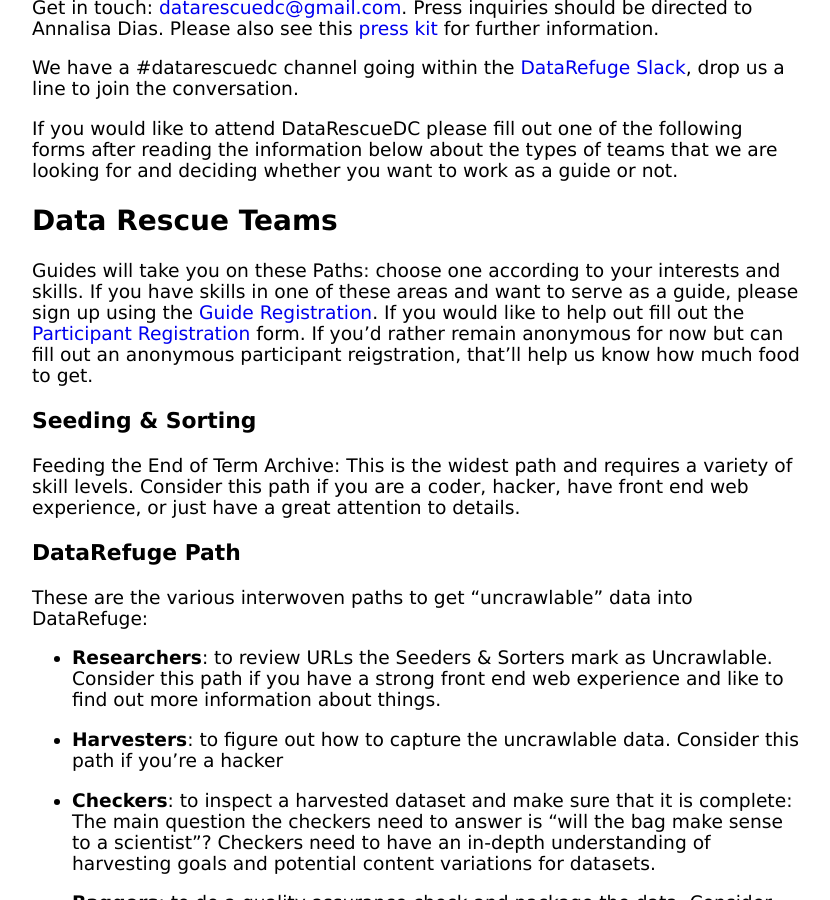
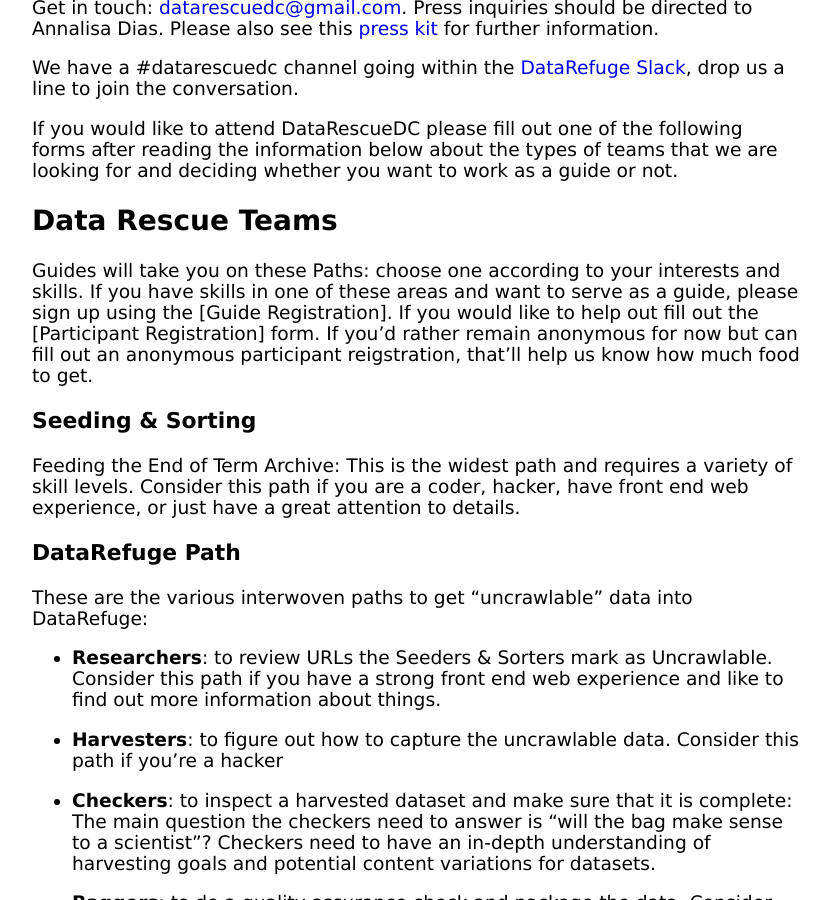
Before and after one commit to datarefuge/datarescue-dc, a Jekyll site: the page built from index.md, in a window 1280 px wide and 900 px high, scrolled down 3108 px. Shown: the whole window, without its empty margins (224-1054 px from the left). Built offline with Jekyll 4.4.1, drawn with Linux system fonts in a browser that asks for light colours; some of the changed lines change nothing that is shown.

Commit message:
removed sign up links

```diff
--- a/index.md
+++ b/index.md
@@ -151,6 +151,4 @@
 [Data Refuge]: https://www.datarefuge.org/
 [GitHub]: https://github.com/datarefuge/datarescue-dc
 [this markdown file]: https://github.com/datarefuge/datarescue-dc/blob/master/index.md
-[Participant Registration]: https://docs.google.com/forms/d/e/1FAIpQLSdMPvhEbfy12L1XzzjIpSVT5Ux6bRXoFPcDa6ImT1v1W1rEnA/viewform
-[Guide Registration]: https://docs.google.com/forms/d/e/1FAIpQLSdfiv-BtQTf94a-HDMl-XnTf07RBIYppJSJ_BEqAX_h5fRVHQ/viewform
 [parking information]: https://transportation.georgetown.edu/Driving-and-Parking
```
